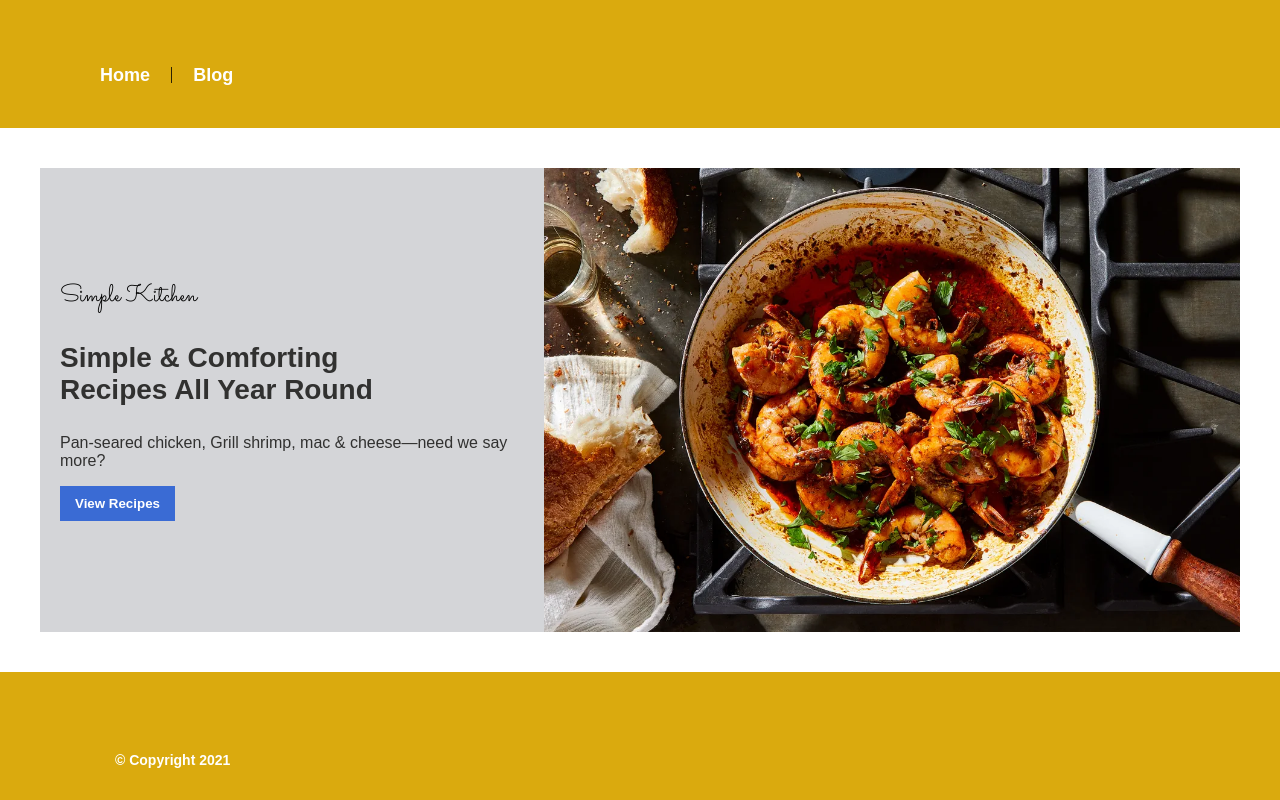
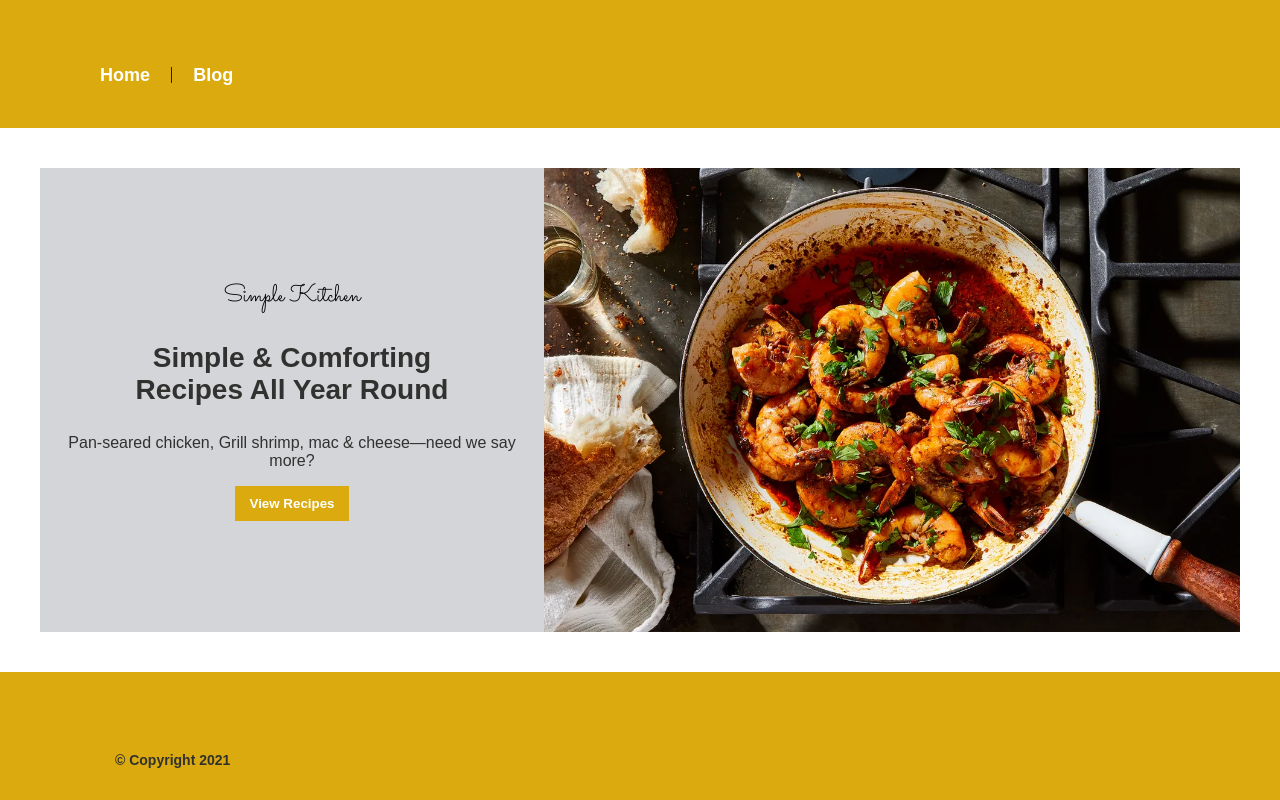
Before and after one commit to shishamchudal/m3-w3-d3-homework, a website: page index.html in a window 1280 px wide. Shown: the top 800 px of the page. Drawn offline with Linux system fonts and the light colour scheme.

Commit message:
Update styles for improved button and footer appearance; adjust text alignment in main

```diff
--- a/scss/colors.scss
+++ b/scss/colors.scss
@@ -2,7 +2,6 @@ $primary-color: rgb(218, 170, 14);
 $secondary-color: rgb(127, 236, 55);
 $text-color: rgb(49, 49, 48);
 $bg-color: rgb(212, 213, 216);
-$button-bg: rgb(58, 107, 212);
 $button-text: rgb(255, 255, 255);
 $footer-bg: rgb(218, 170, 14);
 $wrapper-bg: rgb(255, 255, 255);
--- a/scss/styles.scss
+++ b/scss/styles.scss
@@ -3,7 +3,7 @@
 
 /* Button Mixin */
 @mixin button-style {
-    background-color: $button-bg;
+    background-color: $primary-color;
     color: $button-text;
     padding: 10px 15px;
     border: none;
@@ -11,7 +11,7 @@
     font-family: $primary-font;
     font-weight: bold;
     &:hover {
-        background-color: darken($button-bg, 10%);
+        background-color: darken($primary-color, 10%);
     }
 }
 
@@ -42,6 +42,7 @@ main {
     display: flex;
     justify-content: space-between;
     align-items: center;
+    text-align: center;
     background-color: $bg-color;
     max-width: 1200px;
     overflow: hidden;
@@ -86,7 +87,7 @@ footer {
     text-align: center;
     padding: 15px;
     font-family: $primary-font;
-    color: $button-text;
+    color: $text-color;
     font-size: 14px;
     font-weight: bold;
     position: absolute;
```
Also changed, not shown: css/styles.css.
